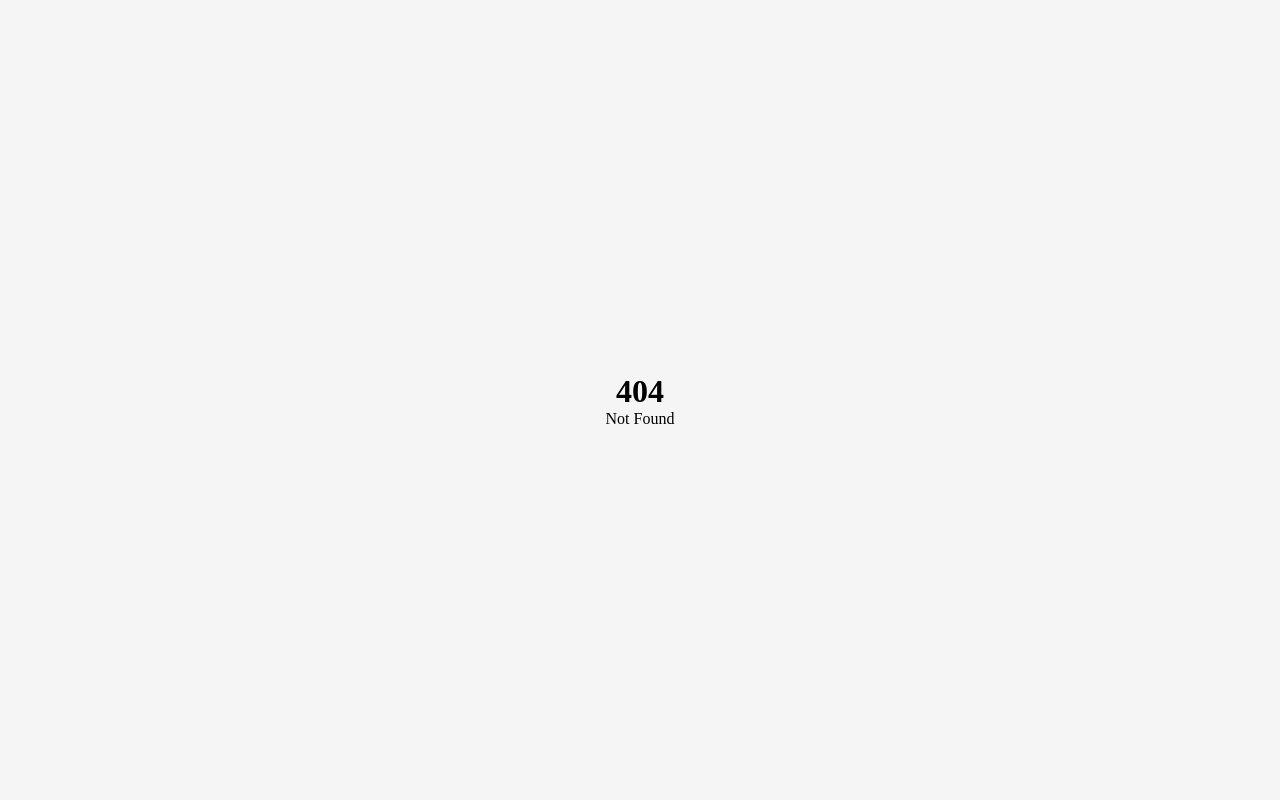
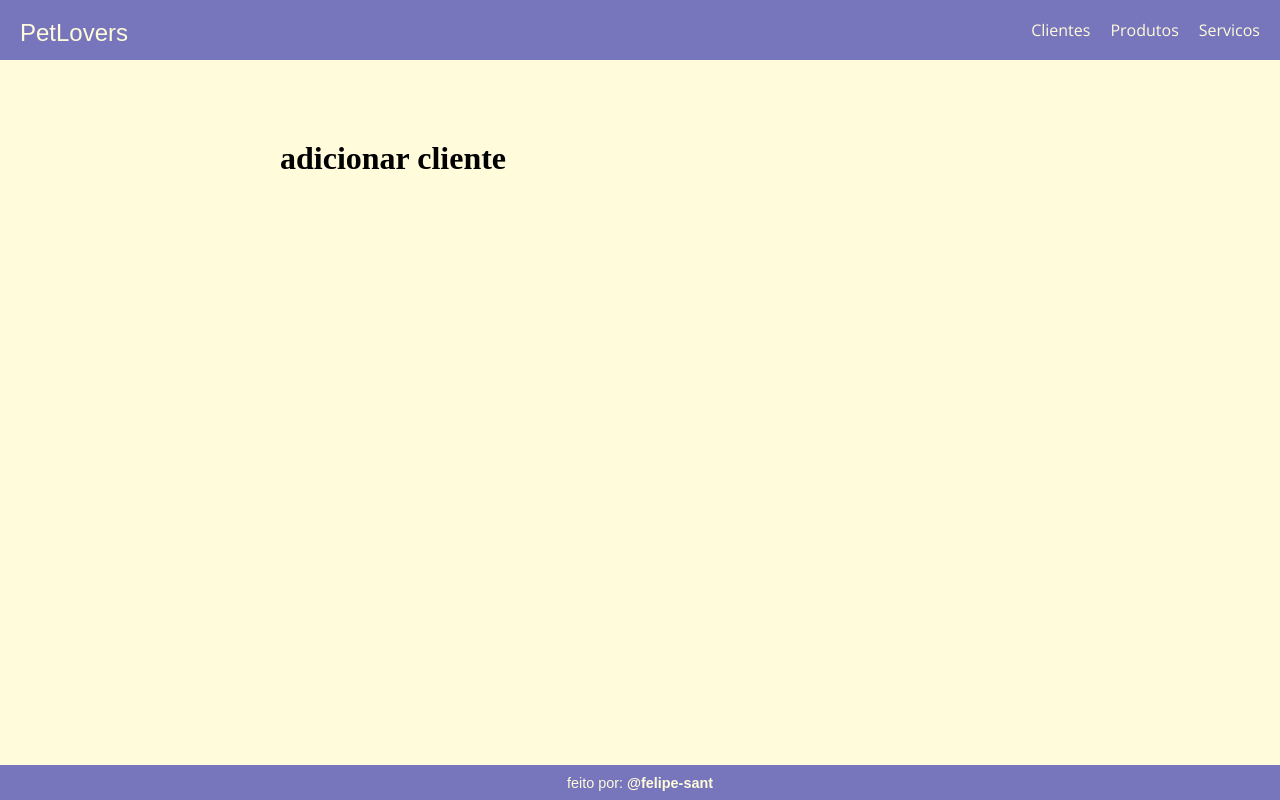
Before and after one commit to felipe-sant/PetLovers, a React (Create React App) app: page /clientes/adicionar in a window 1280 px wide. Before the commit this address had no page. Built offline with nearby package versions, Linux system fonts and the light colour scheme; a web font is replaced by a local one.

Commit message:
adicionando rotas das paginas de adicionar cliente/produtos/servicos

```diff
--- /dev/null
+++ b/src/pages/clientesAdicionar.tsx
@@ -0,0 +1,19 @@
+import React from "react";
+import Footer from "../components/footer.component";
+import Navbar from "../components/navbar.component";
+
+class ClientesAdicionar extends React.Component {
+    render() {
+        return (
+            <>
+                <Navbar />
+                <main>
+                    <h1>adicionar cliente</h1>
+                </main>
+                <Footer />
+            </>
+        )
+    }
+}
+
+export default ClientesAdicionar
--- a/src/pages/produtos.page.tsx
+++ b/src/pages/produtos.page.tsx
@@ -6,12 +6,16 @@ import Botao from "../components/botao.component";
 
 class Produtos extends React.Component {
     render() {
+        const AdicionarProduto = () => {
+            window.location.href = "/produtos/adicionar";
+        }
+
         return (
             <>
                 <Navbar />
                 <main className={styles.main}>
                     <div className={styles.botoes}>
-                        <Botao tipo="adicionar" texto="Adicionar" effect={() => {}} />
+                        <Botao tipo="adicionar" texto="Adicionar" effect={AdicionarProduto} />
                     </div>
                     <div className={styles.filtro}>
                         <form action="">
--- /dev/null
+++ b/src/pages/produtosAdicionar.tsx
@@ -0,0 +1,19 @@
+import React from "react";
+import Footer from "../components/footer.component";
+import Navbar from "../components/navbar.component";
+
+class ProdutosAdicionar extends React.Component {
+    render() {
+        return (
+            <>
+                <Navbar />
+                <main>
+                    <h1>adicionar produtos</h1>
+                </main>
+                <Footer />
+            </>
+        )
+    }
+}
+
+export default ProdutosAdicionar
--- a/src/pages/servicos.page.tsx
+++ b/src/pages/servicos.page.tsx
@@ -6,12 +6,16 @@ import Botao from "../components/botao.component";
 
 class Servicos extends React.Component {
     render() {
+        const AdicionarServico = () => {
+            window.location.href = "/servicos/adicionar";
+        }
+
         return(
             <>
                 <Navbar />
                 <main className={styles.main}>
                     <div className={styles.botoes}>
-                        <Botao tipo="adicionar" texto="Adicionar" effect={() => {}} />
+                        <Botao tipo="adicionar" texto="Adicionar" effect={AdicionarServico} />
                     </div>
                     <div className={styles.filtro}>
                         <form action="">
--- /dev/null
+++ b/src/pages/servicosAdicionar.tsx
@@ -0,0 +1,19 @@
+import React from "react";
+import Footer from "../components/footer.component";
+import Navbar from "../components/navbar.component";
+
+class ServicosAdicionar extends React.Component {
+    render() {
+        return (
+            <>
+                <Navbar />
+                <main>
+                    <h1>adicionar servico</h1>
+                </main>
+                <Footer />
+            </>
+        )
+    }
+}
+
+export default ServicosAdicionar
--- a/src/routes/routes.tsx
+++ b/src/routes/routes.tsx
@@ -6,6 +6,9 @@ import Clientes from "../pages/clientes.page";
 import Produtos from "../pages/produtos.page";
 import Servicos from "../pages/servicos.page";
 import ClientesRelatorios from "../pages/clientesRelatorios.page";
+import ClientesAdicionar from "../pages/clientesAdicionar";
+import ServicosAdicionar from "../pages/servicosAdicionar";
+import ProdutosAdicionar from "../pages/produtosAdicionar";
 
 class Routes extends React.Component {
     render() {
@@ -14,9 +17,12 @@ class Routes extends React.Component {
                 <Switch>
                     <Route path="/" element={<Home />} />
                     <Route path="/clientes" element={<Clientes />} />
+                    <Route path="/clientes/adicionar" element={<ClientesAdicionar />} />
                     <Route path="/clientes/relatorios" element={<ClientesRelatorios />} />
                     <Route path="/produtos" element={<Produtos />} />
+                    <Route path="/produtos/adicionar" element={<ProdutosAdicionar />} />
                     <Route path="/servicos" element={<Servicos />} />
+                    <Route path="/servicos/adicionar" element={<ServicosAdicionar />} />
                     <Route path="*" element={<NotFound />} />
                 </Switch>
             </BrowserRouter>
```
